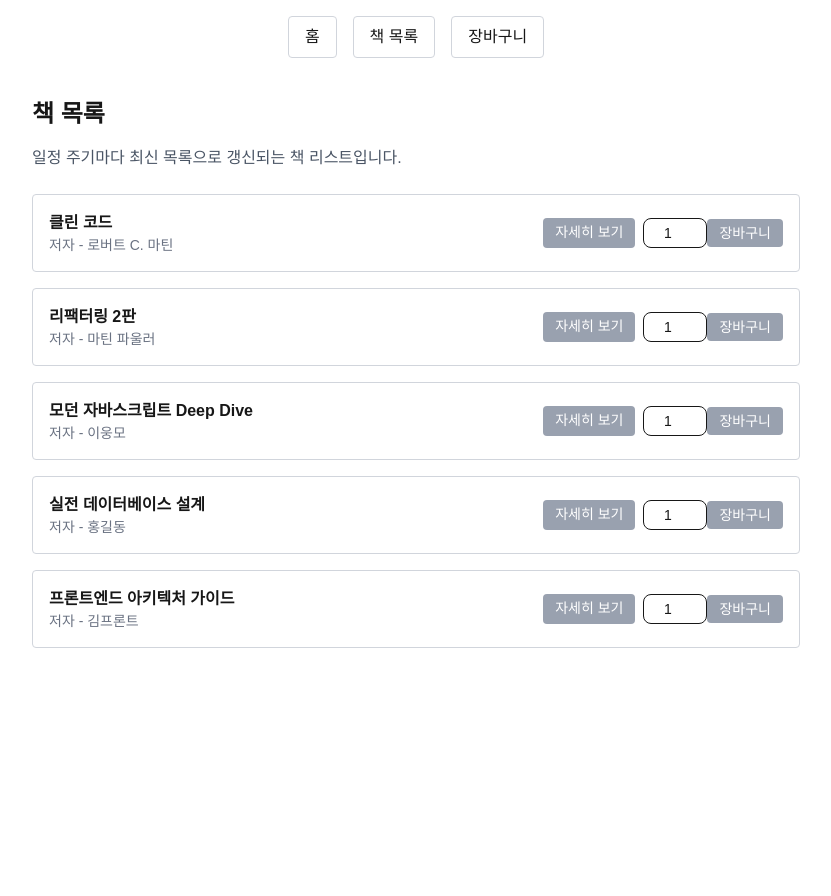
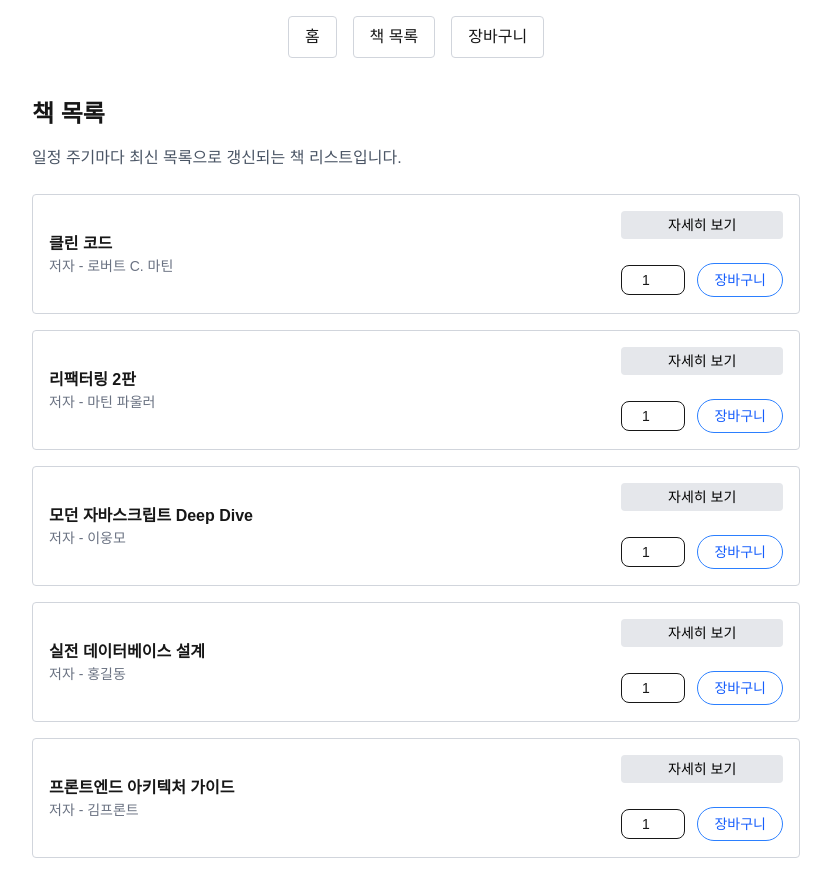
Before and after one commit to bboroin/goorm-mission, a Next.js app in the folder nextjs/next1205-2/: page /books in a window 1280 px wide. Shown: the whole page, without its empty margins (224-1055 px from the left). Before the commit the page ends 800 px from the top, so only its background shows below. Built offline with nearby package versions, Linux system fonts and the light colour scheme; data requests are answered from the project's data file.

Commit message:
style: CartButton 스타일링 수정 #12

```diff
--- a/nextjs/next1205-2/src/app/books/page.tsx
+++ b/nextjs/next1205-2/src/app/books/page.tsx
@@ -39,10 +39,10 @@ const ListPage = async () => {
               <h2 className="font-semibold">{book.title}</h2>
               <p className="text-sm text-gray-500">저자 - {book.author}</p>
             </div>
-            <div className="flex gap-2">
+            <div className="flex gap-2 flex-col">
               <Link
                 href={`/book/${book.id}`}
-                className="px-3 py-1 text-sm rounded bg-gray-400 hover:bg-blue-600 text-white"
+                className="px-3 py-1 text-sm rounded bg-gray-200 hover:bg-gray-300 text-black text-center"
               >
                 자세히 보기
               </Link>
--- a/nextjs/next1205-2/src/components/CartButton.tsx
+++ b/nextjs/next1205-2/src/components/CartButton.tsx
@@ -6,7 +6,10 @@ import React from "react";
 
 const CartButton = ({ book }: { book: Book }) => {
   return (
-    <form action={addItemCart}>
+    <form
+      action={addItemCart}
+      className="mt-4 flex items-center justify-between gap-3"
+    >
       <input type="hidden" name="id" value={book.id} />
       <input
         type="number"
@@ -18,7 +21,10 @@ const CartButton = ({ book }: { book: Book }) => {
       />
       <button
         type="submit"
-        className="px-3 py-1 text-sm rounded bg-gray-400 hover:bg-green-700 text-white"
+        className="px-4 py-1.5 text-sm font-medium rounded-full
+               border border-blue-500 text-blue-600
+               hover:bg-blue-50 active:bg-blue-100
+               transition-colors"
       >
         장바구니
       </button>
```
